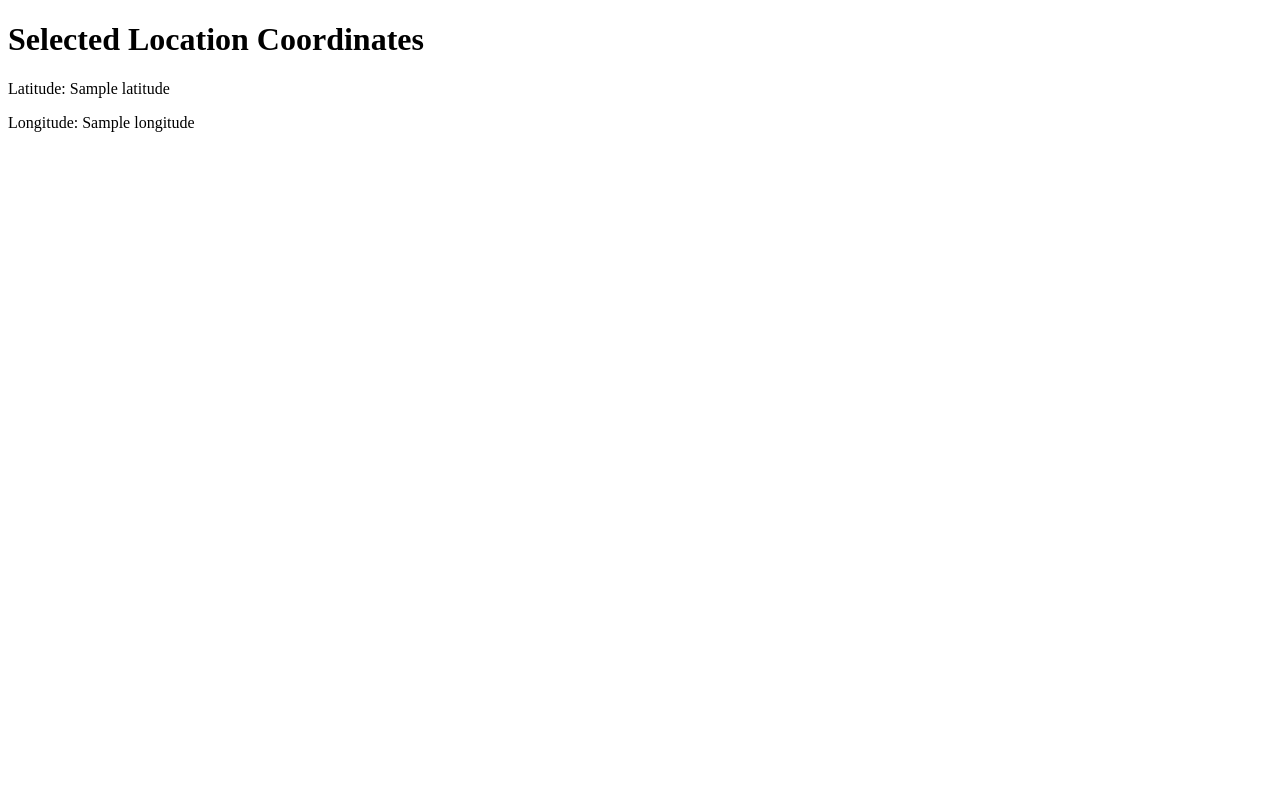
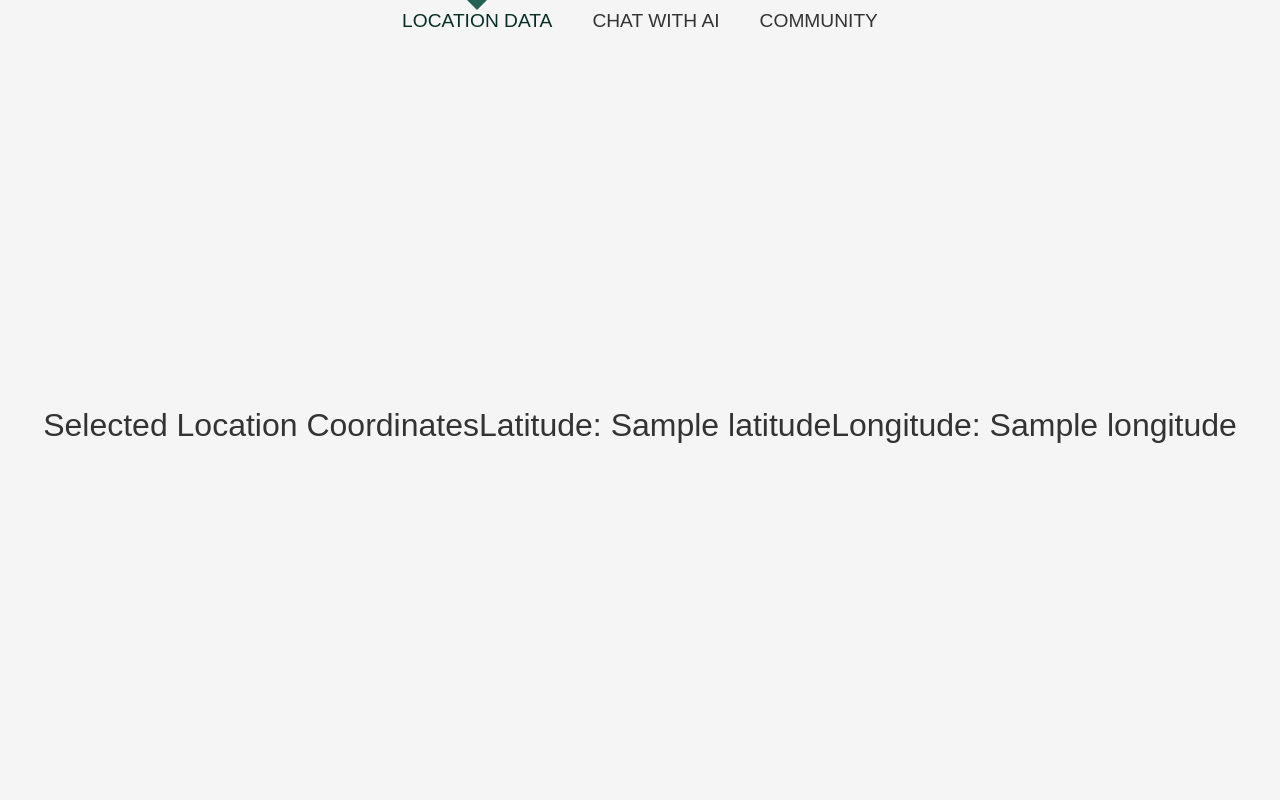
Before and after one commit to sujalnitk/CropSense, a Flask app: template templates/region_data.html in a window 1280 px wide. Run offline with Flask 3, Linux system fonts and the light colour scheme; the template is opened without the code that fills it: most values are stand-ins (such as "Sample title", 1, 10 or a date in 2020).

Commit message:
Update region_data.html

```diff
--- a/templates/region_data.html
+++ b/templates/region_data.html
@@ -1,14 +1,124 @@
 <!DOCTYPE html>
 <html lang="en">
+
 <head>
     <meta charset="UTF-8">
     <meta http-equiv="X-UA-Compatible" content="IE=edge">
     <meta name="viewport" content="width=device-width, initial-scale=1.0">
     <title>CropSense - Geospatial Data</title>
+    <style>
+        * {
+            margin: 0;
+            padding: 0;
+            box-sizing: border-box;
+        }
+        body, html {
+            font-family: Arial, sans-serif;
+            height: 100%;
+            overflow: hidden;
+            background-color: #f5f5f5;
+        }
+        .nav {
+            display: flex;
+            justify-content: center;
+            align-items: center;
+            position: fixed;
+            top: 0;
+            width: 100%;
+            background-color: inherit;
+            padding: 10px;
+            z-index: 1000;
+        }
+        .nav-item {
+            margin: 0 20px;
+            cursor: pointer;
+            font-size: 1.2em;
+            color: #333;
+            transition: color 0.3s;
+            position: relative;
+        }
+        .nav-item:hover {
+            color: #072e26;
+        }
+        .nav-item.active {
+            color: #072e26;
+        }
+        .pointer {
+            position: absolute;
+            transform: rotate(180deg);
+            top: 0px;
+            width: 0;
+            height: 0;
+            border-left: 10px solid transparent;
+            border-right: 10px solid transparent;
+            border-bottom: 10px solid #256155;
+            transition: left 0.3s;
+        }
+        .container {
+            width: 100%;
+            height: calc(100vh - 50px);
+            position: absolute;
+            top: 50px;
+            overflow: hidden;
+        }
+        .pages {
+            display: flex;
+            transition: transform 0.5s ease-in-out;
+            height: 100%;
+        }
+        .page {
+            min-width: 100%;
+            height: 100%;
+            display: flex;
+            align-items: center;
+            justify-content: center;
+            font-size: 2em;
+            color: #333;
+        }
+    </style>
 </head>
 <body>
-    <h1>Selected Location Coordinates</h1>
-    <p>Latitude: {{ latitude }}</p>
-    <p>Longitude: {{ longitude }}</p>
+    <div class="nav">
+        <span class="nav-item" data-target="0">LOCATION DATA</span>
+        <span class="nav-item" data-target="1">CHAT WITH AI</span>
+        <span class="nav-item" data-target="2">COMMUNITY</span>
+        <div class="pointer" id="pointer"></div>
+    </div>
+
+    <!-- Pages Container -->
+    <div class="container">
+        <div class="pages" id="pages">
+            <div class="page">
+                <p>Selected Location Coordinates</p>
+                <p>Latitude: {{ latitude }}</p>
+                <p>Longitude: {{ longitude }}</p>
+            </div>
+            <div class="page">Chat with Redpanda AI</div>
+            <div class="page">For Community</div>
+        </div>
+    </div>
+
+    <script>
+        const navItems = document.querySelectorAll('.nav-item');
+        const pages = document.getElementById('pages');
+        const pointer = document.getElementById('pointer');
+        function navigateToPage(index) {
+            const offset = index * -100;
+            pages.style.transform = `translateX(${offset}%)`;
+            navItems.forEach(item => item.classList.remove('active'));
+            navItems[index].classList.add('active');
+            const navItemRect = navItems[index].getBoundingClientRect();
+            const navRect = document.querySelector('.nav').getBoundingClientRect();
+            const pointerPosition = navItemRect.left - navRect.left + navItemRect.width / 2 - pointer.offsetWidth / 2;
+            pointer.style.left = `${pointerPosition}px`;
+        }
+
+        navigateToPage(0);
+
+        navItems.forEach((item, index) => {
+            item.addEventListener('click', () => navigateToPage(index));
+        });
+    </script>
 </body>
+
 </html>
```
